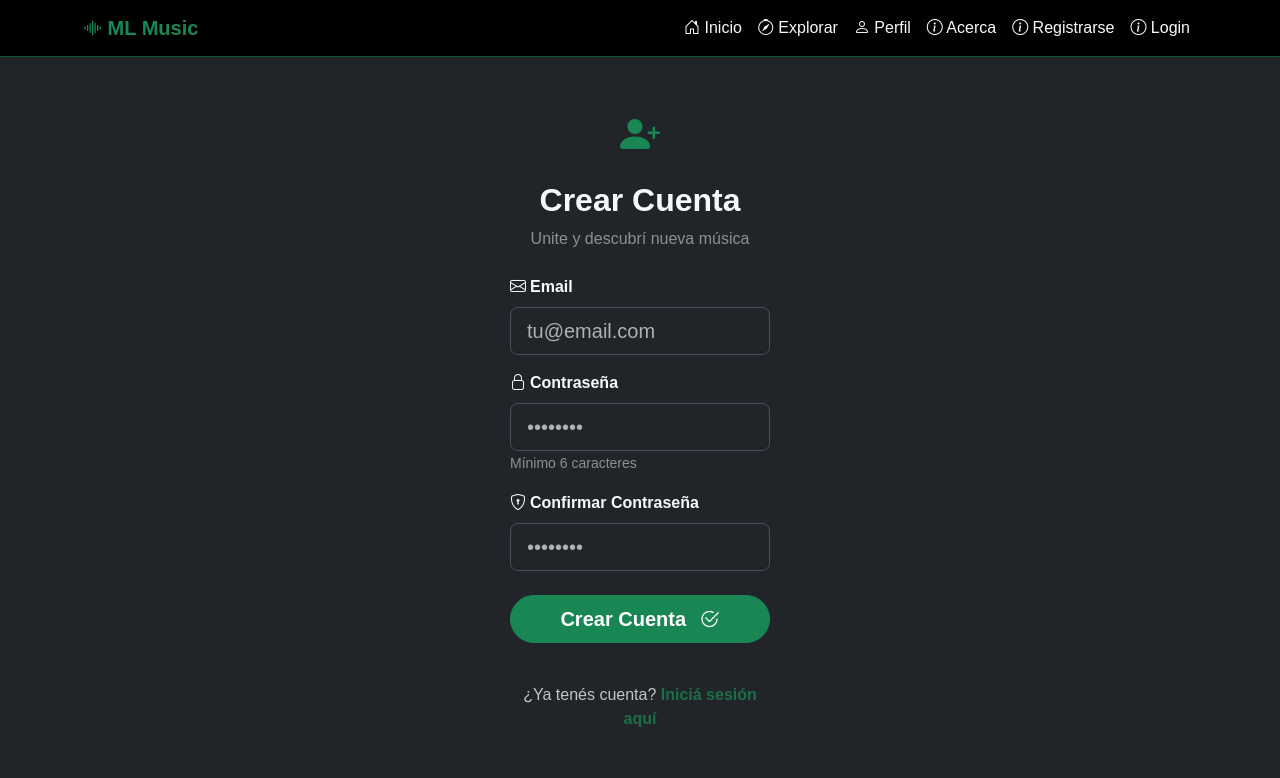
After one commit to mario4796/TP_ML_PWIII, an ASP.NET Core app: template TP_ML_PWIII/Views/Usuarios/Registro.cshtml in a window 1280 px wide. The commit adds this page. Shown: the top 778 px of the page. Run offline with ASP.NET Core 8, Linux system fonts and the light colour scheme; the template is opened without the code that fills it, so the values that code supplies are empty.

Commit message:
push registro + login

```diff
--- a/TP_ML_PWIII.Data/Entidades/Cancione.cs
+++ b/TP_ML_PWIII.Data/Entidades/Cancione.cs
@@ -4,7 +4,7 @@ using System.ComponentModel.DataAnnotations;
 using System.ComponentModel.DataAnnotations.Schema;
 using Microsoft.EntityFrameworkCore;
 
-namespace TP_ML_PWIII.Web.Models;
+namespace TP_ML_PWIII.Data.Entidades;
 
 [Index("SpotifyTrackId", Name = "UQ__Cancione__3C41F0C7DB760B26", IsUnique = true)]
 public partial class Cancione
--- a/TP_ML_PWIII.Data/Entidades/Interaccione.cs
+++ b/TP_ML_PWIII.Data/Entidades/Interaccione.cs
@@ -4,7 +4,7 @@ using System.ComponentModel.DataAnnotations;
 using System.ComponentModel.DataAnnotations.Schema;
 using Microsoft.EntityFrameworkCore;
 
-namespace TP_ML_PWIII.Web.Models;
+namespace TP_ML_PWIII.Data.Entidades;
 
 public partial class Interaccione
 {
--- a/TP_ML_PWIII.Data/Entidades/MiDbContext.cs
+++ b/TP_ML_PWIII.Data/Entidades/MiDbContext.cs
@@ -2,8 +2,7 @@ using System;
 using System.Collections.Generic;
 using Microsoft.EntityFrameworkCore;
 
-namespace TP_ML_PWIII.Web.Models;
-
+namespace TP_ML_PWIII.Data.Entidades;
 public partial class MiDbContext : DbContext
 {
     public MiDbContext()
@@ -24,7 +23,7 @@ public partial class MiDbContext : DbContext
     public virtual DbSet<Usuario> Usuarios { get; set; }
 
     protected override void OnConfiguring(DbContextOptionsBuilder optionsBuilder)
-        => optionsBuilder.UseSqlServer("Server=DESKTOP-241GHB2\\SQLEXPRESS;Database=PWIII_TP;Trusted_Connection=True;TrustServerCertificate=True;");
+        => optionsBuilder.UseSqlServer("Server=DESKTOP-L9F45G1\\SQLEXPRESS;Database=PWIII_TP;Trusted_Connection=True;TrustServerCertificate=True;");
 
     protected override void OnModelCreating(ModelBuilder modelBuilder)
     {
--- a/TP_ML_PWIII.Data/Entidades/Recomendacione.cs
+++ b/TP_ML_PWIII.Data/Entidades/Recomendacione.cs
@@ -4,7 +4,7 @@ using System.ComponentModel.DataAnnotations;
 using System.ComponentModel.DataAnnotations.Schema;
 using Microsoft.EntityFrameworkCore;
 
-namespace TP_ML_PWIII.Web.Models;
+namespace TP_ML_PWIII.Data.Entidades;
 
 public partial class Recomendacione
 {
--- a/TP_ML_PWIII.Data/Entidades/Usuario.cs
+++ b/TP_ML_PWIII.Data/Entidades/Usuario.cs
@@ -4,7 +4,7 @@ using System.ComponentModel.DataAnnotations;
 using System.ComponentModel.DataAnnotations.Schema;
 using Microsoft.EntityFrameworkCore;
 
-namespace TP_ML_PWIII.Web.Models;
+namespace TP_ML_PWIII.Data.Entidades;
 
 [Table("Usuario")]
 [Index("SpotifyId", Name = "UQ__Usuario__958BCEFD53AEA439", IsUnique = true)]
--- a/TP_ML_PWIII/Views/Shared/_Layout.cshtml
+++ b/TP_ML_PWIII/Views/Shared/_Layout.cshtml
@@ -53,6 +53,20 @@
                                 <i class="bi bi-info-circle"></i> Acerca
                             </a>
                         </li>
+
+                        <li class="nav-item">
+                            <a class="nav-link @(ViewData["Title"]?.ToString() == "Acerca" ? "active text-success" : "text-light")"
+                               asp-controller="Usuarios" asp-action="Registro">
+                                <i class="bi bi-info-circle"></i> Registrarse
+                            </a>
+                        </li>
+
+                        <li class="nav-item">
+                            <a class="nav-link @(ViewData["Title"]?.ToString() == "Acerca" ? "active text-success" : "text-light")"
+                               asp-controller="Usuarios" asp-action="Login">
+                                <i class="bi bi-info-circle"></i> Login
+                            </a>
+                        </li>
                     </ul>
                 </div>
             </div>
--- /dev/null
+++ b/TP_ML_PWIII/Views/Usuarios/Registro.cshtml
@@ -0,0 +1,92 @@
+@*
+    For more information on enabling MVC for empty projects, visit https://go.microsoft.com/fwlink/?LinkID=397860
+*@
+@{
+    ViewData["Title"] = "Crear Cuenta";
+}
+
+<section class="auth-section d-flex align-items-center justify-content-center position-relative overflow-hidden">
+    <div class="auth-glow" aria-hidden="true"></div>
+
+    <div class="container">
+        <div class="row justify-content-center">
+            <div class="col-md-5 col-lg-4">
+                <div class="auth-card p-4 p-md-5 rounded-4 position-relative">
+
+                    <div class="text-center mb-4">
+                        <div class="auth-icon mx-auto mb-3">
+                            <i class="bi bi-person-plus-fill fs-1 text-success"></i>
+                        </div>
+                        <h2 class="fw-bold text-light mb-2">Crear Cuenta</h2>
+                        <p class="text-light opacity-50 mb-0">Unite y descubrí nueva música</p>
+                    </div>
+
+
+                    @if (ViewBag.Error != null)
+                    {
+                        <div class="alert alert-danger alert-dismissible fade show rounded-3" role="alert">
+                            <i class="bi bi-exclamation-triangle-fill me-2"></i>@ViewBag.Error
+                            <button type="button" class="btn-close" data-bs-dismiss="alert"></button>
+                        </div>
+                    }
+                    <form asp-controller="Usuarios" asp-action="Registro" method="post" class="needs-validation" novalidate>
+                        <div class="mb-3">
+                            <label for="email" class="form-label text-light fw-semibold">
+                                <i class="bi bi-envelope me-1"></i>Email
+                            </label>
+                            <input type="email"
+                                   class="form-control form-control-lg auth-input"
+                                   id="email"
+                                   name="email"
+                                   placeholder="tu@email.com"
+                                   required
+                                   autocomplete="email" />
+                        </div>
+
+                        <div class="mb-3">
+                            <label for="password" class="form-label text-light fw-semibold">
+                                <i class="bi bi-lock me-1"></i>Contraseña
+                            </label>
+                            <input type="password"
+                                   class="form-control form-control-lg auth-input"
+                                   id="password"
+                                   name="password"
+                                   placeholder="••••••••"
+                                   required
+                                   autocomplete="new-password"
+                                   minlength="6" />
+                            <small class="text-light opacity-50">Mínimo 6 caracteres</small>
+                        </div>
+
+                        <div class="mb-4">
+                            <label for="confirmarPassword" class="form-label text-light fw-semibold">
+                                <i class="bi bi-shield-lock me-1"></i>Confirmar Contraseña
+                            </label>
+                            <input type="password"
+                                   class="form-control form-control-lg auth-input"
+                                   id="confirmarPassword"
+                                   name="confirmarPassword"
+                                   placeholder="••••••••"
+                                   required
+                                   autocomplete="new-password"
+                                   minlength="6" />
+                        </div>
+
+                        <button type="submit" class="btn btn-success btn-lg w-100 rounded-pill fw-semibold mb-3 auth-btn">
+                            Crear Cuenta
+                            <i class="bi bi-check2-circle ms-2"></i>
+                        </button>
+                    </form>
+                    <div class="text-center mt-4">
+                        <p class="text-light opacity-75 mb-0">
+                            ¿Ya tenés cuenta?
+                            <a asp-controller="Usuarios" asp-action="Login" class="text-success text-decoration-none fw-semibold">
+                                Iniciá sesión aquí
+                            </a>
+                        </p>
+                    </div>
+                </div>
+            </div>
+        </div>
+    </div>
+</section>
```
Also changed, not shown: TP_ML_PWIII.Logica/UsuariosLogica.cs (added, +98 -0 lines), TP_ML_PWIII/Controllers/UsuariosController.cs (added, +71 -0 lines), TP_ML_PWIII/Program.cs (+8 -0 lines), TP_ML_PWIII/Views/Usuarios/Login.cshtml (added, +79 -0 lines).
